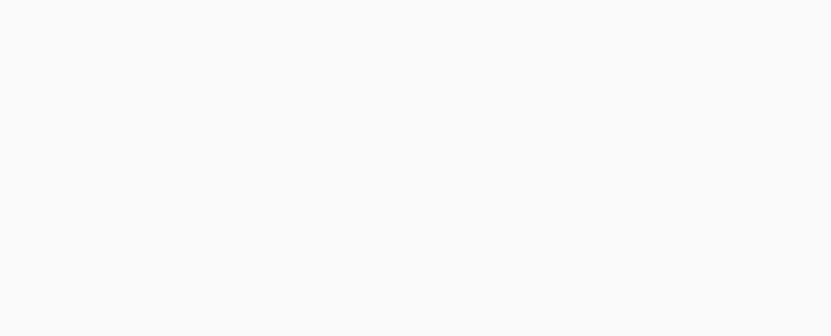
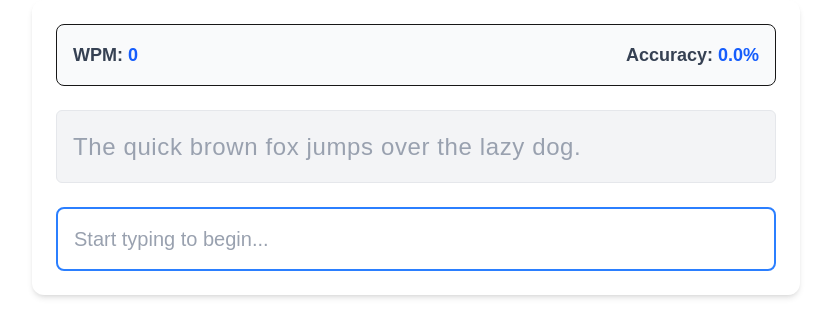
Before and after one commit to rivenintech/typeracer, a Next.js app: page / in a window 1280 px wide. Shown: the top 336 px of the page, without its empty margins (224-1055 px from the left). Built offline with nearby package versions, Linux system fonts and the light colour scheme.

Commit message:
feat: implement local typing game functionality with stats display

```diff
--- a/src/app/page.tsx
+++ b/src/app/page.tsx
@@ -1,7 +1,9 @@
+import TypingArea from "../components/TypingArea";
+
 export default function Home() {
   return (
-    <div className="flex min-h-screen items-center justify-center bg-zinc-50 font-sans dark:bg-black">
-      <main></main>
-    </div>
+    <main>
+      <TypingArea sentence="The quick brown fox jumps over the lazy dog." />
+    </main>
   );
 }
--- /dev/null
+++ b/src/components/TypingArea.tsx
@@ -0,0 +1,65 @@
+"use client";
+
+import { useTypingGame } from "../hooks/useTypingGame";
+
+export default function TypingArea({ sentence }: { sentence: string }) {
+  const { userInput, handleInput, wpm, accuracy, isFinished } =
+    useTypingGame(sentence);
+
+  return (
+    <div className="max-w-3xl mx-auto p-6 bg-white rounded-xl shadow-md space-y-6">
+      {/* Stats */}
+      <div className="flex justify-between items-center bg-gray-50 p-4 rounded-lg border">
+        <div className="text-lg font-semibold text-gray-700">
+          WPM: <span className="text-blue-600">{wpm}</span>
+        </div>
+        <div className="text-lg font-semibold text-gray-700">
+          Accuracy:{" "}
+          <span className="text-blue-600">{(accuracy * 100).toFixed(1)}%</span>
+        </div>
+      </div>
+
+      {/* Sentence Display */}
+      <div className="text-2xl font-medium leading-relaxed tracking-wide select-none p-4 bg-gray-100 rounded-md border border-gray-200">
+        {sentence.split("").map((char, index) => {
+          let colorClass = "text-gray-400";
+
+          if (index < userInput.length) {
+            const isCorrect = userInput[index] === char;
+            colorClass = isCorrect
+              ? "text-green-500"
+              : "text-red-500 bg-red-100 rounded";
+          }
+
+          // Render a visible space for trailing spaces or typos on spaces
+          const displayChar =
+            char === " " && index < userInput.length && userInput[index] !== " "
+              ? "_"
+              : char;
+
+          return (
+            <span key={index} className={colorClass}>
+              {displayChar}
+            </span>
+          );
+        })}
+      </div>
+
+      <input
+        type="text"
+        className="w-full p-4 text-xl border-2 border-gray-300 rounded-lg focus:outline-none focus:border-blue-500 transition-colors placeholder-gray-400 text-gray-500"
+        placeholder="Start typing to begin..."
+        value={userInput}
+        onChange={(e) => handleInput(e.target.value)}
+        disabled={isFinished}
+        autoFocus
+      />
+
+      {isFinished && (
+        <div className="text-center text-green-600 font-bold text-xl animate-pulse">
+          Round completed! Wait for the next round...
+        </div>
+      )}
+    </div>
+  );
+}
--- /dev/null
+++ b/src/hooks/useTypingGame.ts
@@ -0,0 +1,76 @@
+import { useEffect, useMemo, useState } from "react";
+
+export function useTypingGame(targetSentence: string) {
+  const [userInput, setUserInput] = useState("");
+  const [startTime, setStartTime] = useState<number | null>(null);
+  const [endTime, setEndTime] = useState<number | null>(null);
+  const [now, setNow] = useState<number>(Date.now());
+
+  const isFinished = userInput === targetSentence;
+
+  useEffect(() => {
+    // Stop the interval if the game hasn't started or is already finished
+    if (!startTime || isFinished) return;
+
+    const interval = setInterval(() => setNow(Date.now()), 1000);
+    return () => clearInterval(interval);
+  }, [startTime, isFinished]);
+
+  const handleInput = (val: string) => {
+    // Prevent typing past the sentence length
+    if (val.length > targetSentence.length) return;
+
+    // Start timer on first keystroke
+    if (!startTime && val.length > 0) {
+      setStartTime(Date.now());
+      setNow(Date.now());
+    }
+
+    setUserInput(val);
+
+    if (val === targetSentence && !endTime) {
+      setEndTime(Date.now());
+    }
+  };
+
+  // Calculate stats
+  const { wpm, accuracy } = useMemo(() => {
+    if (!startTime || userInput.length === 0) return { wpm: 0, accuracy: 0 };
+
+    // Accuracy: Correctly typed characters / Total characters in sentence
+    let correctChars = 0;
+    for (let i = 0; i < userInput.length; i++) {
+      if (userInput[i] === targetSentence[i]) {
+        correctChars++;
+      }
+    }
+    const accuracyResult = correctChars / targetSentence.length;
+
+    // WPM: Only count correct words
+    const typedWords = userInput.split(" ");
+    const targetWords = targetSentence.split(" ");
+    let correctWords = 0;
+
+    typedWords.forEach((word, index) => {
+      const isTyping = index === typedWords.length - 1 && !isFinished;
+      if (!isTyping && word === targetWords[index]) {
+        correctWords++;
+      }
+    });
+
+    // Use endTime if the user is done, otherwise use the live 'now' time
+    const timeToUse = endTime || now;
+    const minutesElapsed = Math.max((timeToUse - startTime) / 60000, 0.01);
+    const wpmResult = Math.floor(correctWords / minutesElapsed);
+
+    return { wpm: wpmResult, accuracy: accuracyResult };
+  }, [userInput, targetSentence, startTime, now, endTime, isFinished]);
+
+  return {
+    userInput,
+    handleInput,
+    wpm,
+    accuracy,
+    isFinished,
+  };
+}
```
